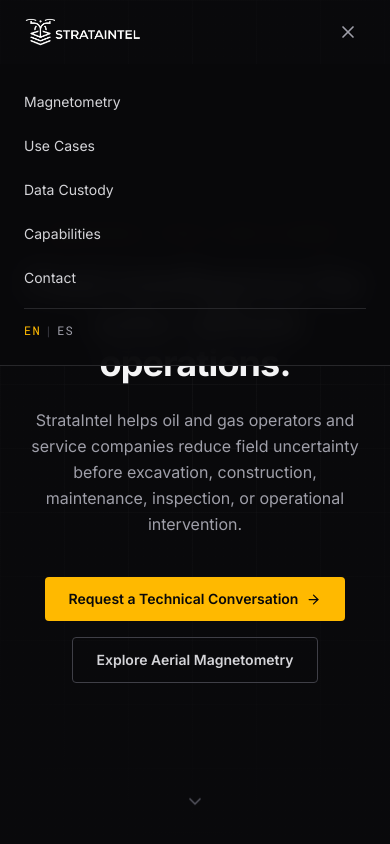
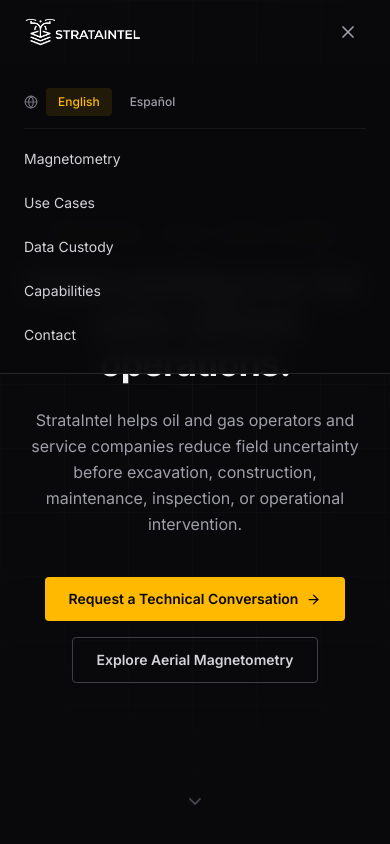
Before and after one commit to StrataIntel/strata-intel-website, a Next.js app: page /en in a window 390 px wide. Both pictures are taken after a click on the button "Toggle menu". Shown: the top 844 px of the page. Built offline with nearby package versions, Linux system fonts and the light colour scheme.

Commit message:
feat: enhance mobile navigation with language selector and improved layout

```diff
--- a/app/components/Nav.tsx
+++ b/app/components/Nav.tsx
@@ -3,7 +3,7 @@
 import Image from "next/image";
 import { useEffect, useState, useTransition } from "react";
 import { useLocale, useTranslations } from "next-intl";
-import { Menu, X } from "lucide-react";
+import { Globe, Menu, X } from "lucide-react";
 import { Link, usePathname, useRouter } from "@/i18n/navigation";
 import { routing } from "@/i18n/routing";
 
@@ -137,7 +137,44 @@
       {/* Mobile drawer */}
       {open && (
         <div className="md:hidden bg-zinc-950/95 backdrop-blur-md border-b border-zinc-800">
-          <ul className="max-w-7xl mx-auto px-6 py-6 flex flex-col gap-4">
+          <div className="max-w-7xl mx-auto px-6 py-6 flex flex-col gap-4">
+            {/* Language selector - subtle at top */}
+            <div className="pb-3 border-b border-zinc-800/50">
+              <div className="flex items-center gap-2">
+                <Globe size={14} className="text-zinc-500" />
+                <div className="flex gap-1.5">
+                  <button
+                    type="button"
+                    onClick={() => switchLocale("en")}
+                    disabled={isPending}
+                    aria-pressed={locale === "en"}
+                    className={`py-1.5 px-3 rounded text-xs font-medium transition-colors ${
+                      locale === "en"
+                        ? "bg-amber-400/10 text-amber-400"
+                        : "text-zinc-400 hover:text-zinc-200 hover:bg-zinc-800/50"
+                    }`}
+                  >
+                    English
+                  </button>
+                  <button
+                    type="button"
+                    onClick={() => switchLocale("es")}
+                    disabled={isPending}
+                    aria-pressed={locale === "es"}
+                    className={`py-1.5 px-3 rounded text-xs font-medium transition-colors ${
+                      locale === "es"
+                        ? "bg-amber-400/10 text-amber-400"
+                        : "text-zinc-400 hover:text-zinc-200 hover:bg-zinc-800/50"
+                    }`}
+                  >
+                    Español
+                  </button>
+                </div>
+              </div>
+            </div>
+
+            {/* Navigation links */}
+            <ul className="flex flex-col gap-4">
               {links.map((link) => (
                 <li key={link.label}>
                   <a
@@ -149,41 +186,8 @@
                   </a>
                 </li>
               ))}
-            <li className="pt-2 border-t border-zinc-800">
-              <span
-                className="text-xs text-zinc-500 font-mono tracking-widest"
-                aria-label={t("languageSelector")}
-              >
-                <button
-                  type="button"
-                  onClick={() => switchLocale("en")}
-                  disabled={isPending}
-                  aria-pressed={locale === "en"}
-                  className={`transition-colors ${
-                    locale === "en"
-                      ? "text-amber-400"
-                      : "text-zinc-400 hover:text-amber-400"
-                  }`}
-                >
-                  EN
-                </button>
-                <span className="mx-1 text-zinc-700">|</span>
-                <button
-                  type="button"
-                  onClick={() => switchLocale("es")}
-                  disabled={isPending}
-                  aria-pressed={locale === "es"}
-                  className={`transition-colors ${
-                    locale === "es"
-                      ? "text-amber-400"
-                      : "text-zinc-400 hover:text-amber-400"
-                  }`}
-                >
-                  ES
-                </button>
-              </span>
-            </li>
             </ul>
+          </div>
         </div>
       )}
     </header>
```
Lines whose indentation alone changed are shown as unchanged.
